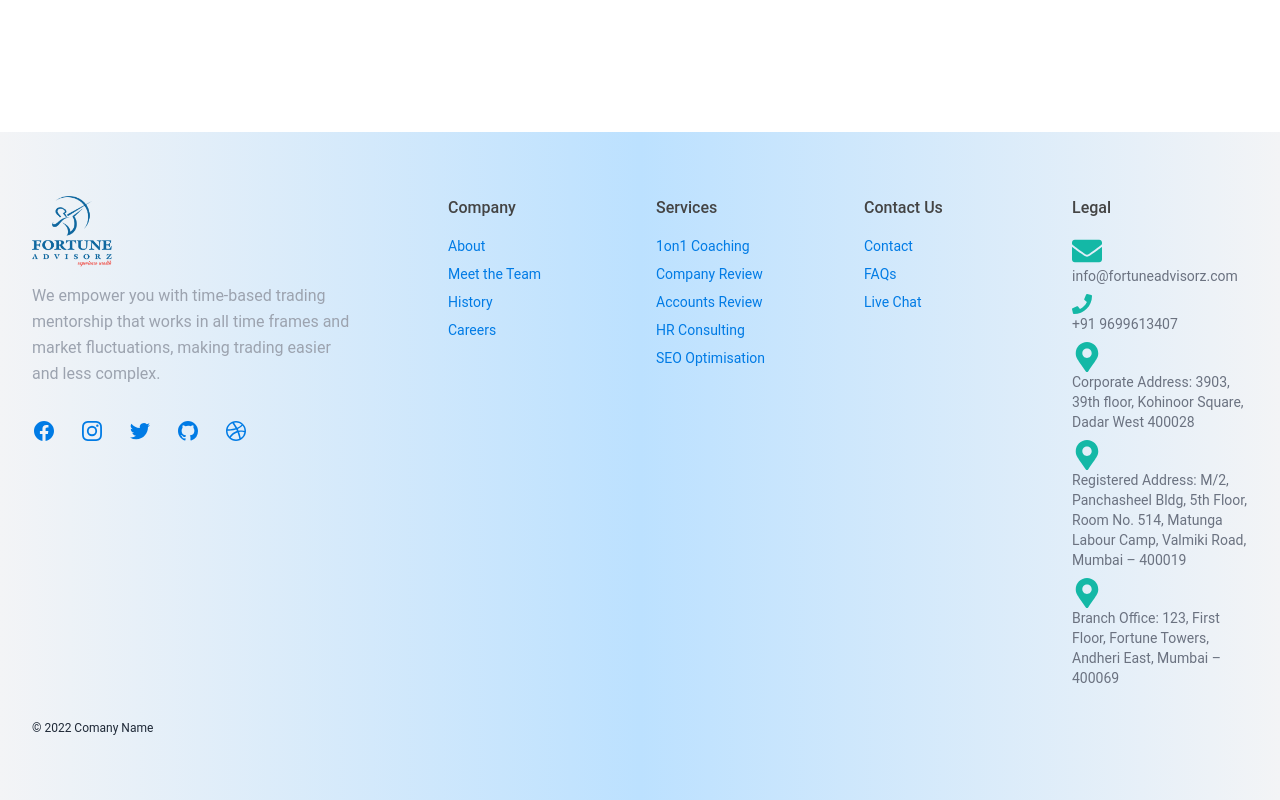
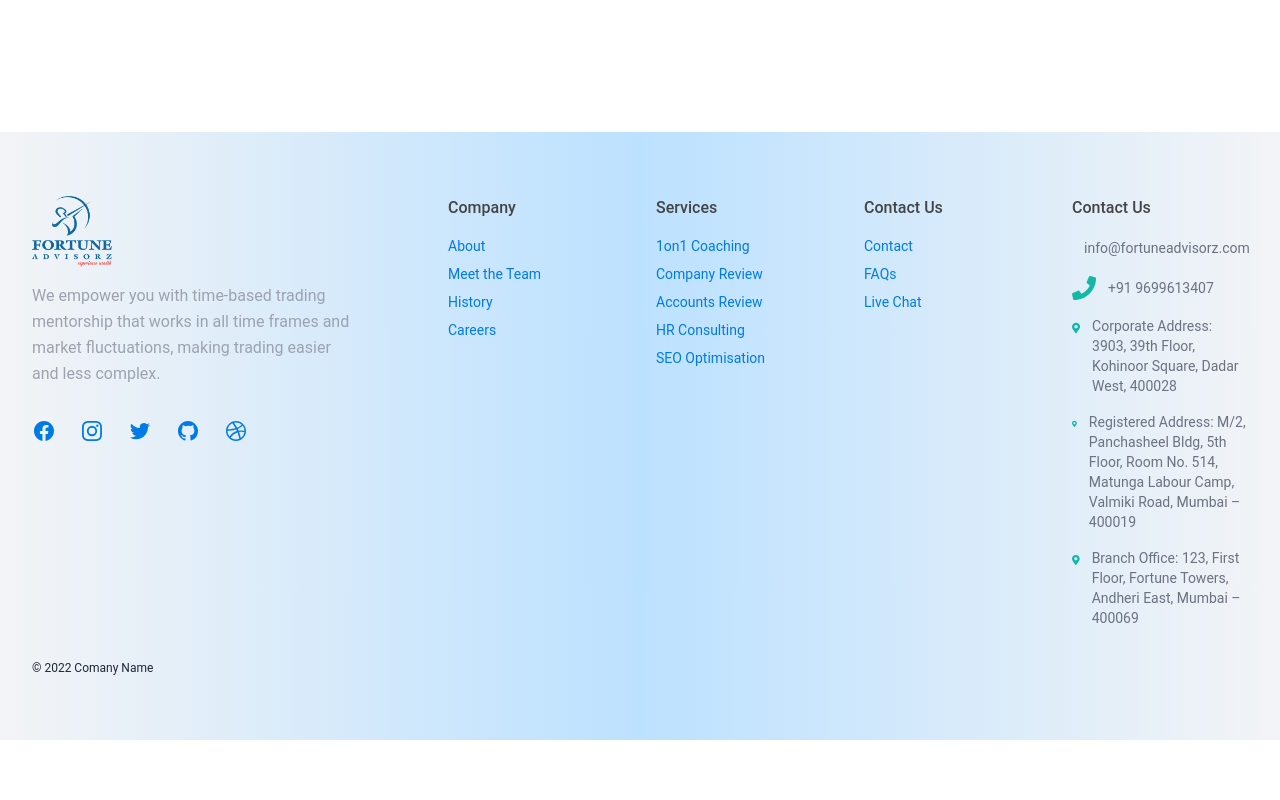
Before and after one commit to Sarvesh-24/FortuneWeb, a React (Create React App) app: page /mutualfunds in a window 1280 px wide. Shown: the part 2460-3260 px from the top of the page. After the commit the page ends 3200 px from the top, so only its background shows below. Built offline with nearby package versions, Linux system fonts and the light colour scheme.

Commit message:
footer changed

```diff
--- a/src/components/Footer.js
+++ b/src/components/Footer.js
@@ -217,32 +217,48 @@ const Footer = () => {
           </nav>
         </div>
         <div>
-          <p class="font-medium">
-            Legal
-          </p>
-          <ul class="flex flex-col mt-4 space-y-2 text-sm text-gray-500">
-            <li class="hover:opacity-75" href>
-               <FaEnvelope className="text-teal-500 text-3xl" />
+          <p className="font-medium">Contact Us</p>
+          <ul className="flex flex-col mt-4 space-y-4 text-sm text-gray-500">
+            {/* Email */}
+            <li className="flex items-center hover:opacity-75">
+              <FaEnvelope className="text-teal-500 text-2xl mr-3" />
               <span>info@fortuneadvisorz.com</span>
             </li>
-            <li class="hover:opacity-75" href>
-               <FaPhone className="text-teal-500 text-xl" />
+
+            {/* Phone */}
+            <li className="flex items-center hover:opacity-75">
+              <FaPhone className="text-teal-500 text-2xl mr-3" />
               <span>+91 9699613407</span>
             </li>
-            <li class="hover:opacity-75" href>
-              <FaMapMarkerAlt className="text-teal-500 text-3xl" />
-              <span>Corporate Address: 3903, 39th floor, Kohinoor Square, Dadar West 400028</span>
+
+            {/* Corporate Address */}
+            <li className="flex items-start hover:opacity-75">
+              <FaMapMarkerAlt className="text-teal-500 text-2xl mr-3" />
+              <span>
+                Corporate Address: 3903, 39th Floor, Kohinoor Square, Dadar West, 400028
+              </span>
             </li>
-            <li class="hover:opacity-75" href>
-              <FaMapMarkerAlt className="text-teal-500 text-3xl" />
-              <span>Registered Address: M/2, Panchasheel Bldg, 5th Floor, Room No. 514, Matunga Labour Camp, Valmiki Road, Mumbai –    400019</span>
+
+            {/* Registered Address */}
+            <li className="flex items-start hover:opacity-75">
+              <FaMapMarkerAlt className="text-teal-500 text-2xl mr-3" />
+              <span>
+                Registered Address: M/2, Panchasheel Bldg, 5th Floor, Room No. 514,
+                Matunga Labour Camp, Valmiki Road, Mumbai – 400019
+              </span>
             </li>
-            <li class="hover:opacity-75" href>
-              <FaMapMarkerAlt className="text-teal-500 text-3xl" />
-              <span>Branch Office: 123, First Floor, Fortune Towers, Andheri East, Mumbai – 400069</span>
+
+            {/* Branch Office */}
+            <li className="flex items-start hover:opacity-75">
+              <FaMapMarkerAlt className="text-teal-500 text-2xl mr-3" />
+              <span>
+                Branch Office: 123, First Floor, Fortune Towers, Andheri East, Mumbai –
+                400069
+              </span>
             </li>
           </ul>
         </div>
+
       </div>
     </div>
     <p class="mt-8 text-xs text-gray-800">
```
